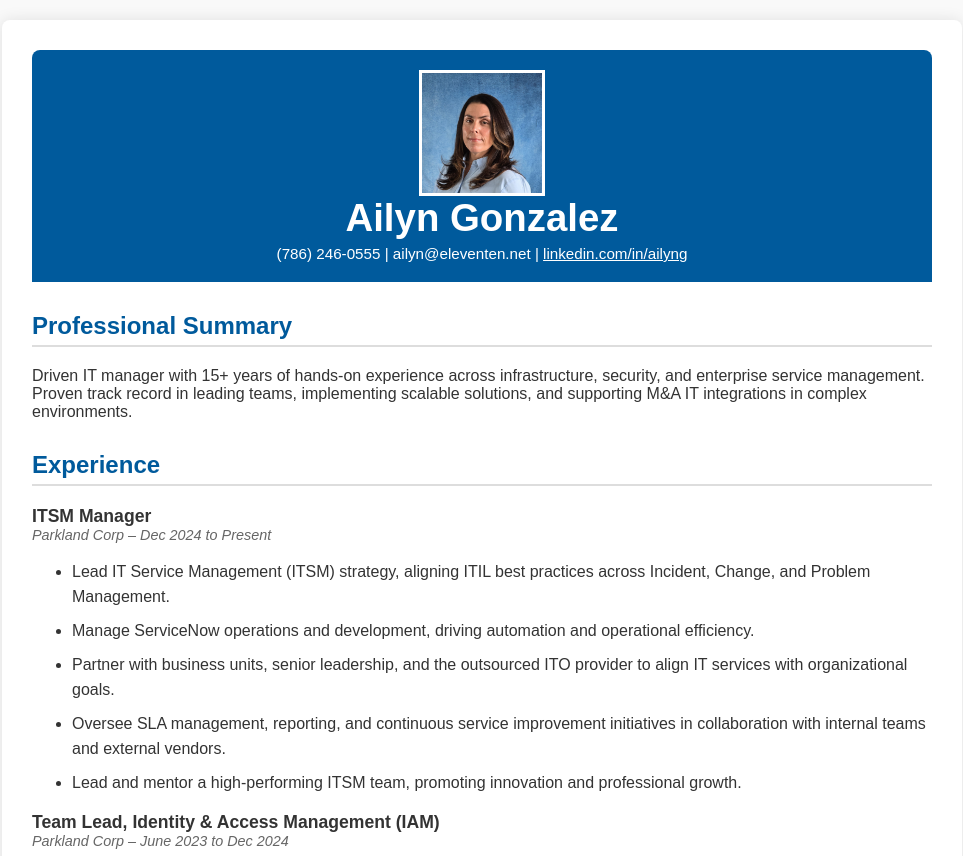
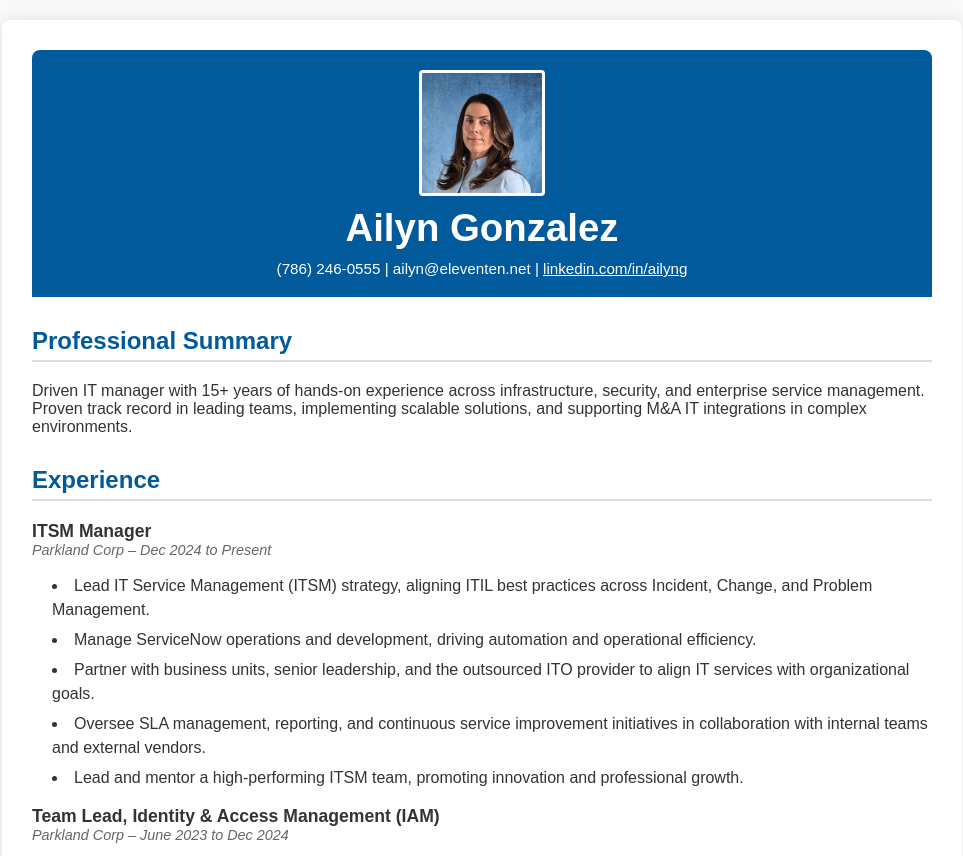
Before and after one commit to ag1network/ailyngonzalez.com, a plain HTML site: page index.html in a window 1280 px wide. Shown: the top 856 px of the page, without its empty margins (158-1121 px from the left). Drawn offline with Linux system fonts and the light colour scheme.

Commit message:
Update index.html

```diff
--- a/index.html
+++ b/index.html
@@ -5,30 +5,76 @@
 <meta name="viewport" content="width=device-width, initial-scale=1.0">
 <title>Ailyn Gonzalez - Resume</title>
 <style>
-  body { font-family: Arial, sans-serif; margin: 0; padding: 0; background: #f9f9f9; color: #333; }
-  .container { max-width: 900px; margin: 20px auto; background: #fff; padding: 30px; box-shadow: 0 0 15px rgba(0,0,0,0.1); border-radius: 8px; }
-  header { text-align: center; margin-bottom: 20px; padding: 20px; background: #005a9c; color: #fff; border-radius: 8px 8px 0 0; display: flex; flex-direction: column; align-items: center; }
-  header h1 { font-size: 2.4em; margin: 0; }
-  header .contact { font-size: 0.95em; margin-top: 5px; word-wrap: break-word; }
-  .headshot { width: 120px; height: 120px; object-fit: cover; border: 3px solid #fff; background: #fff; }
-  h2 { color: #005a9c; margin-top: 30px; border-bottom: 2px solid #ddd; padding-bottom: 5px; }
-  ul { list-style-position: outside; padding-left: 40px; }
-  li { margin-bottom: 8px; line-height: 1.6; }
-  .job-title { font-weight: bold; font-size: 1.1em; margin-top: 15px; }
-  .job-details { font-style: italic; font-size: 0.9em; color: #666; margin-bottom: 10px; }
-
-  @media (max-width: 768px) {
-    .container { padding: 20px; margin: 10px; }
-    header h1 { font-size: 2em; }
-    .headshot { width: 100px; height: 100px; }
-    ul { padding-left: 20px; }
+  body {
+    font-family: Arial, sans-serif;
+    margin: 0;
+    padding: 0;
+    background: #f9f9f9;
+    color: #333;
+    -webkit-user-select: none;
+    -moz-user-select: none;
+    -ms-user-select: none;
+    user-select: none;
   }
-
-  @media (max-width: 480px) {
-    .container { padding: 15px; margin: 5px; }
-    header h1 { font-size: 1.6em; }
-    .headshot { width: 80px; height: 80px; }
-    .contact { font-size: 0.85em; }
+  .container {
+    max-width: 900px;
+    margin: 20px auto;
+    background: #fff;
+    padding: 30px;
+    box-shadow: 0 0 15px rgba(0,0,0,0.1);
+    border-radius: 8px;
+  }
+  header {
+    text-align: center;
+    margin-bottom: 20px;
+    padding: 20px;
+    background: #005a9c;
+    color: #fff;
+    border-radius: 8px 8px 0 0;
+    display: flex;
+    flex-direction: column;
+    align-items: center;
+  }
+  header h1 {
+    font-size: 2.4em;
+    margin: 10px 0 5px;
+  }
+  header .contact {
+    font-size: 0.95em;
+    margin-top: 5px;
+  }
+  .headshot {
+    width: 120px;
+    height: 120px;
+    object-fit: cover;
+    border: 3px solid #fff;
+    background: #fff;
+    border-radius: 4px;
+  }
+  h2 {
+    color: #005a9c;
+    margin-top: 30px;
+    border-bottom: 2px solid #ddd;
+    padding-bottom: 5px;
+  }
+  ul {
+    list-style: disc inside;
+    padding-left: 20px;
+  }
+  li {
+    margin-bottom: 6px;
+    line-height: 1.5;
+  }
+  .job-title {
+    font-weight: bold;
+    font-size: 1.1em;
+    margin-top: 15px;
+  }
+  .job-details {
+    font-style: italic;
+    font-size: 0.9em;
+    color: #666;
+    margin-bottom: 10px;
   }
 </style>
 </head>
@@ -38,7 +84,8 @@
     <img src="headshot.jpg" alt="Ailyn Gonzalez Headshot" class="headshot">
     <h1>Ailyn Gonzalez</h1>
     <div class="contact">
-      (786) 246-0555 | ailyn@eleventen.net | <a href="https://linkedin.com/in/ailyng" style="color:#fff; text-decoration:underline;">linkedin.com/in/ailyng</a>
+      (786) 246-0555 | ailyn@eleventen.net |
+      <a href="https://linkedin.com/in/ailyng" style="color:#fff; text-decoration:underline;">linkedin.com/in/ailyng</a>
     </div>
   </header>
 
@@ -94,11 +141,11 @@
       <li>Managed IT onboarding, including provisioning and configuring equipment for new staff.</li>
     </ul>
 
-    <div class="job-title">Previous Roles (2005–2014)</div>
+    <div class="job-title">Previous Roles (2005 – 2014)</div>
     <div class="job-details">Various South Florida Companies</div>
     <ul>
       <li>Desktop Support, System Administrator, Network Administrator.</li>
-      <li>Held a series of progressively responsible IT roles across industries including education, hospitality, commodities trading, and corporate travel.</li>
+      <li>Held progressively responsible IT roles across industries including education, hospitality, commodities trading, and corporate travel.</li>
       <li>Gained hands-on experience supporting end users, managing infrastructure, and troubleshooting systems across diverse technical environments.</li>
     </ul>
   </div>
@@ -117,8 +164,20 @@
 
   <div>
     <h2>Education</h2>
-    <p>Bachelor of Science – Information Technology, Miami, FL</p>
+    <p>Bachelor of Science – Information Technology<br>Miami, FL</p>
   </div>
 </div>
+
+<script>
+  // Disable right-click
+  document.addEventListener('contextmenu', event => event.preventDefault());
+  // Disable Ctrl+C / Ctrl+V / Ctrl+X
+  document.addEventListener('keydown', function (event) {
+    if ((event.ctrlKey || event.metaKey) && ['c', 'v', 'x'].includes(event.key.toLowerCase())) {
+      event.preventDefault();
+    }
+  });
+</script>
+
 </body>
 </html>
```
